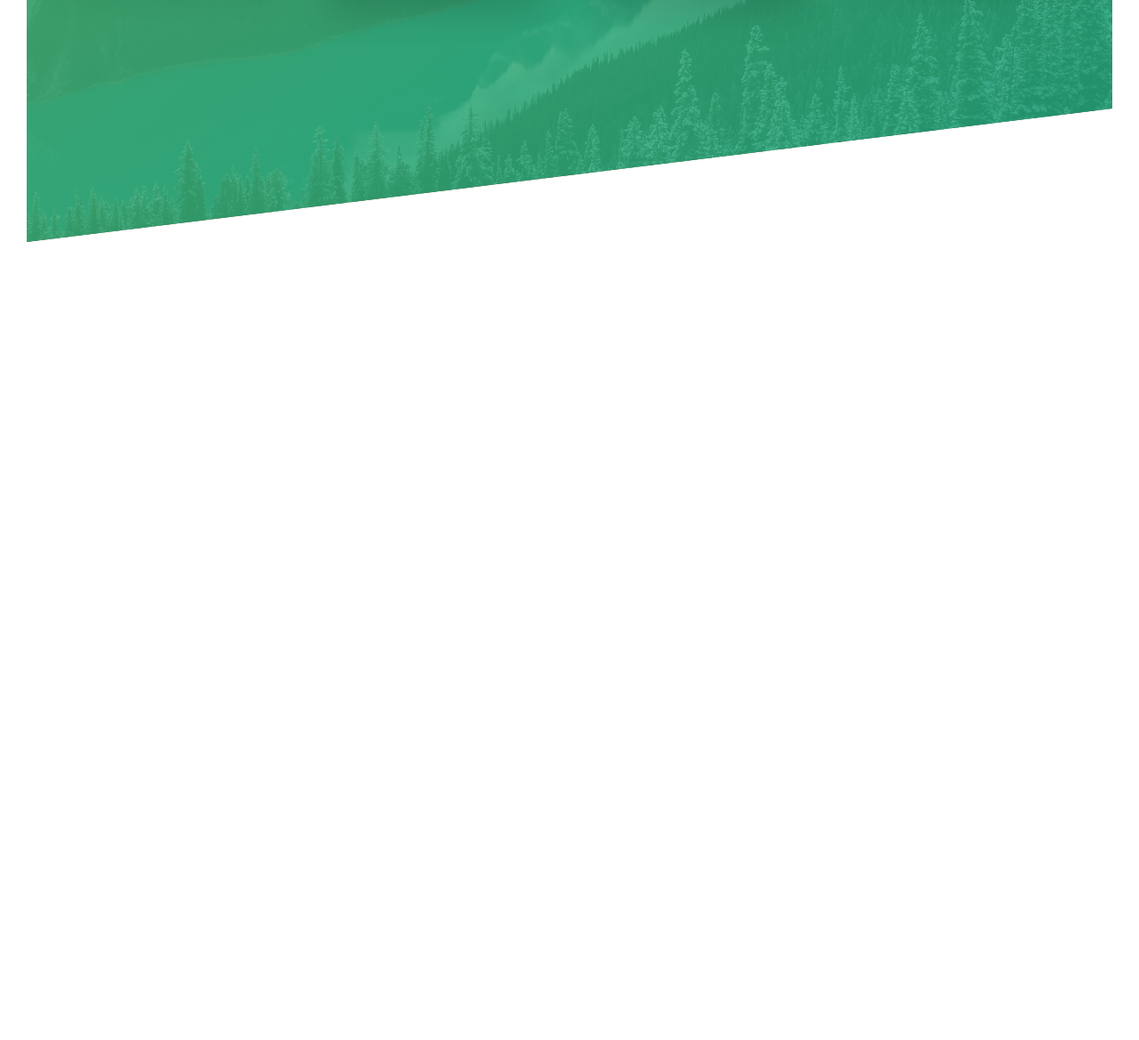
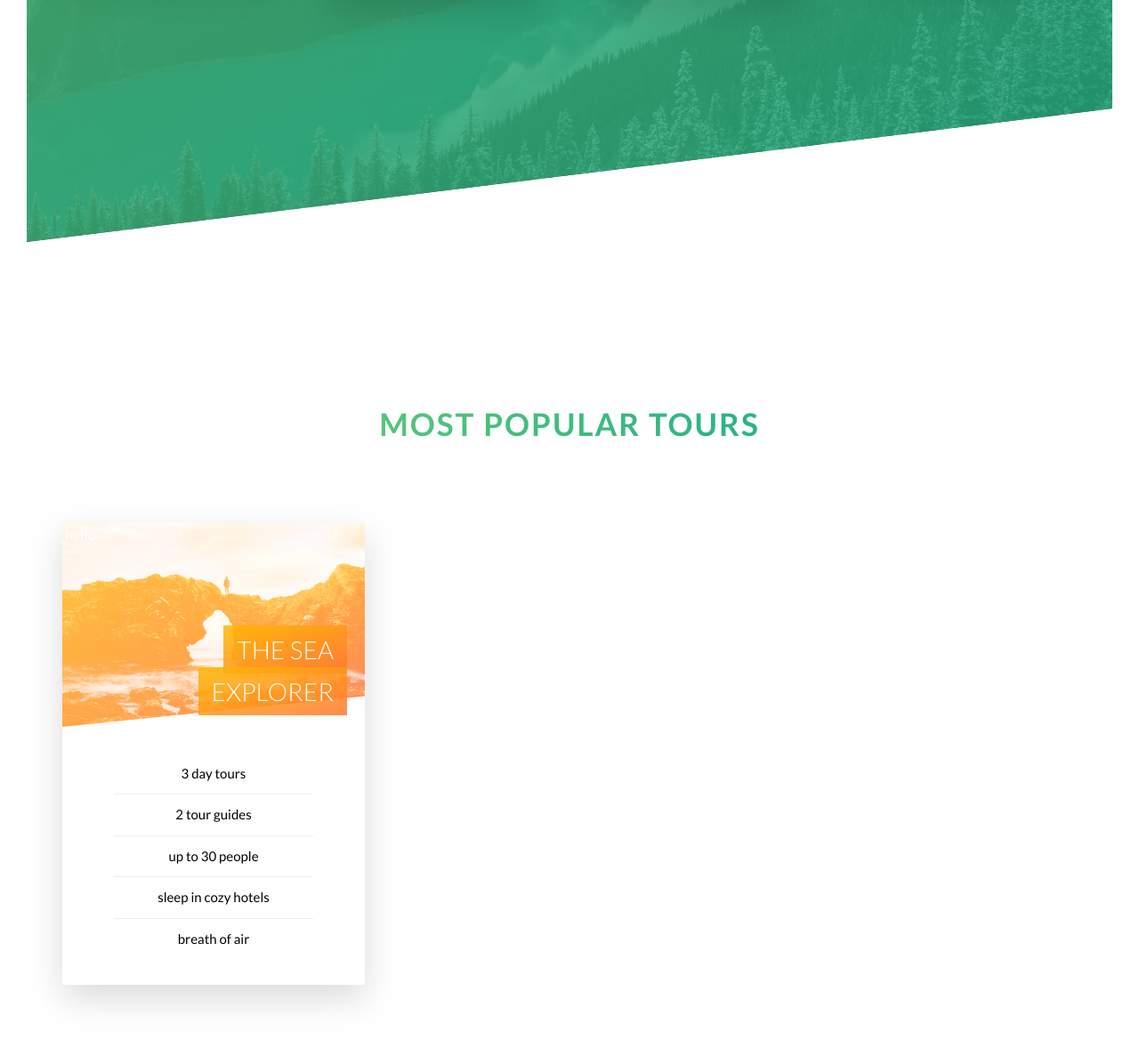
Before and after one commit to WingChhun/natour.github.io, a website: page index.html in a window 1280 px wide. Shown: the part 2083-3252 px from the top of the page at 89% size. Before the commit the page ends 2355 px from the top, so only its background shows below. Drawn offline with Linux system fonts and the light colour scheme.

Commit message:
"Finished front of card in section-tour"

```diff
--- a/index.html
+++ b/index.html
@@ -80,7 +80,7 @@
                         <i class="feature-box__icon icon-basic-world"></i>
                         <h3 class="heading-tertiary u-margin-bottom-small">Explore the world</h3>
                         <p class="feature-box__text">
-                                Lorem ipsum dolor sit amet consectetur adipisicing elit. Nemo quam assumenda architecto qui similique ea, sapiente, dolor
+                            Lorem ipsum dolor sit amet consectetur adipisicing elit. Nemo quam assumenda architecto qui similique ea, sapiente, dolor
                         </p>
                     </div>
                 </div>
@@ -99,8 +99,8 @@
                         <i class="feature-box__icon icon-basic-map"></i>
                         <h3 class="heading-tertiary u-margin-bottom-small">Find your way</h3>
                         <p class="feature-box__text">
-                                Lorem ipsum dolor sit amet consectetur adipisicing elit. Nemo quam assumenda architecto qui similique ea, sapiente, dolor
-                                animi asperiores consequuntur
+                            Lorem ipsum dolor sit amet consectetur adipisicing elit. Nemo quam assumenda architecto qui similique ea, sapiente, dolor
+                            animi asperiores consequuntur
                         </p>
                     </div>
                 </div>
@@ -116,6 +116,43 @@
                 </div>
             </div>
         </section>
+        <section class="section-tour">
+            <div class="u-center-text u-margin-bottom-big">
+                <h2 class="heading-secondary">Most popular tours</h2>
+            </div>
+            <div class="row">
+                <div class="col-1-of-3">
+                    <div class="card">
+                        <!-- front of card-->
+                        <div class="card__side card__side--front">
+                            <div class="card__picture card__picture--1">&nbsp;hello</div>
+                            <h4 class="card__heading">
+                                <span class="card__heading-span card__heading-span--1">The sea explorer</h4>
+                            </span>
+                            <div class="card__details">
+                                <ul class="card__details--1">
+                                    <li>3 day tours</li>
+                                    <li>2 tour guides</li>
+                                    <li>up to 30 people</li>
+                                    <li>sleep in cozy hotels</li>
+                                    <li>breath of air</li>
+                                </ul>
+                            </div>
+                        </div>
+                        <!-- end of front card-->
+                        <!-- back of card-->
+                        <div class="card__side card__side--back card__side--back-1">Back</div>
+                    </div>
+
+                </div>
+                <div class="col-1-of-3">
+
+                </div>
+                <div class="col-1-of-3"></div>
+            </div>
+            <!-- end of row-->
+
+        </section>
     </main>
 
 
--- a/sass/abstracts/_variables.scss
+++ b/sass/abstracts/_variables.scss
@@ -1,4 +1,3 @@
-
 /*
 COLORS:
 
@@ -11,18 +10,25 @@ Dark green: #28b485
 */
 
 //colors
+//primary colors
 $color-primary: #7ed56f;
 $color-primary-light:#55c57a;
 $color-primary-dark:#28b485;
+//secondary colors
+$color-secondary-light:#ffb900;
+$color-secondary-dark:#ff7730;
+//tertiary colors
+$color-tertiary-light:#2998ff;
+$color-tertiary-dark:#5643fa;
 $color-gray-dark:#777;
+$color-gray-light:#eee;
+//black white colors
 $color-white:#fff;
 $color-black:#000;
-
 
 //GRID
 $grid-width:114rem;
 $gutter-vertical:8rem;
 $gutter-horizontal:6rem;
-
 //FONT SIZES
 $default-font-size:1.6rem;
--- /dev/null
+++ b/sass/components/_card.scss
@@ -0,0 +1,101 @@
+.card {
+    //FUNCTIONALITY
+    perspective: 150rem;
+    -moz-perspective: 150rem; //able to use in firefox     height: 50rem;
+    position: relative; //allow for absolute positioning
+    height: 52rem; //CARD SIDE
+    &__side {
+        //show backside of card
+        height: 52rem; //positioning
+        position: absolute;
+        top: 0;
+        left: 0;
+        backface-visibility: hidden;
+        transition: all .8s ease;
+        color: white;
+        width: 100%;
+        border-radius: .3rem;
+        box-shadow: 0 1.5rem 4rem rgba($color-black, .15);
+        overflow: hidden;
+        &--front {
+            //FRONT OF CARD
+            background-color: $color-white;
+        }
+        &--back {
+            //BACK OF CARD
+            background-color: green;
+            transform: rotateY(180deg);
+            &-1 {
+                //fiorst card gradient
+                background-image: linear-gradient(to right bottom, $color-secondary-light, $color-secondary-dark);
+            }
+            &-2 {
+                background-image: linear-gradient(to right bottom, $color-primary-light, $color-primary-dark);
+            }
+            &-3 {
+                background-image: linear-gradient(to right bottom, $color-tertiary-light, $color-tertiary-dark);
+            }
+        }
+    }
+    &:hover &__side--front {
+        //on hover
+        //rotate Y, card flip towards u
+        transform: rotateY(-180deg);
+    }
+    &:hover &__side--back {
+        transform: rotateY(0);
+    } //FRONT SIDE STYYLING
+    &__picture {
+        background-size: cover;
+        height: 23rem;
+        background-blend-mode: screen;
+        -webkit-clip-path: polygon(0 0, 100% 0, 100% 85%, 0 100%);
+        clip-path: polygon(0 0, 100% 0, 100% 85%, 0 100%);
+        &--1 {
+            background-image: linear-gradient(to right bottom, $color-secondary-light, $color-secondary-dark), url(../img/nat-5.jpg);
+        }
+        &--2 {
+            background-image: url(../img/nat-6.jpg);
+        }
+        &--3 {
+            background-image: url(../img/nat-7.jpg);
+        }
+    }
+    &__heading {
+        font-size: 2.8rem;
+        font-weight: 300;
+        text-transform: uppercase;
+        text-align: right;
+        color: $color-white;
+        position: absolute;
+        top: 12rem;
+        right: 2rem;
+        width: 75%;
+    } //header of card-front
+    &__heading-span {
+        padding: 1rem 1.5rem;
+        -webkit-box-ecoration-break: clone;
+        box-decoration-break: clone;
+        &--1 {
+            //first title
+            background-image: linear-gradient(to right bottom, rgba($color-secondary-light, .85), rgba($color-secondary-dark, .85));
+        }
+    }
+    &__details {
+        padding:3rem;
+        ul {
+            width: 80%;
+            list-style: none;
+            margin: 0 auto;
+            li {
+                color:$color-black;
+                text-align: center;
+                font-size: 1.5rem;
+                padding: 1rem;
+                &:not(:last-child) {
+                    border-bottom: 1px solid $color-gray-light;
+                }
+            }
+        }
+    }
+} //end of card
--- a/sass/layout/_header.scss
+++ b/sass/layout/_header.scss
@@ -1,10 +1,9 @@
-
-
 .header {
     height: 95vh;
     background-image: linear-gradient(to right bottom, rgba($color-primary-light, 0.8), rgba($color-primary-dark, .8)), url("../img/hero-small.jpg");
     background-size: cover;
     background-position: top;
+    -webkit-clip-path: polygon(0 0, 100% 0, 100% 80%, 0 100%);
     clip-path: polygon(0 0, 100% 0, 100% 80%, 0 100%);
     position: relative;
     &__logo-box {
--- a/sass/main.scss
+++ b/sass/main.scss
@@ -11,6 +11,7 @@
 @import 'components/button';
 @import 'components/_composition.scss';
 @import 'components/_feature-box.scss';
+@import 'components/_card.scss';
 //pages
 @import 'pages/home';
 //layout
--- a/sass/pages/_home.scss
+++ b/sass/pages/_home.scss
@@ -14,4 +14,9 @@
     & > * {
         transform: skewY(7deg);
     }
+margin-bottom:10rem;
 }
+.section-tour
+{
+    padding:15rem 0;
+}
```
Also changed, not shown: css/style.css.
